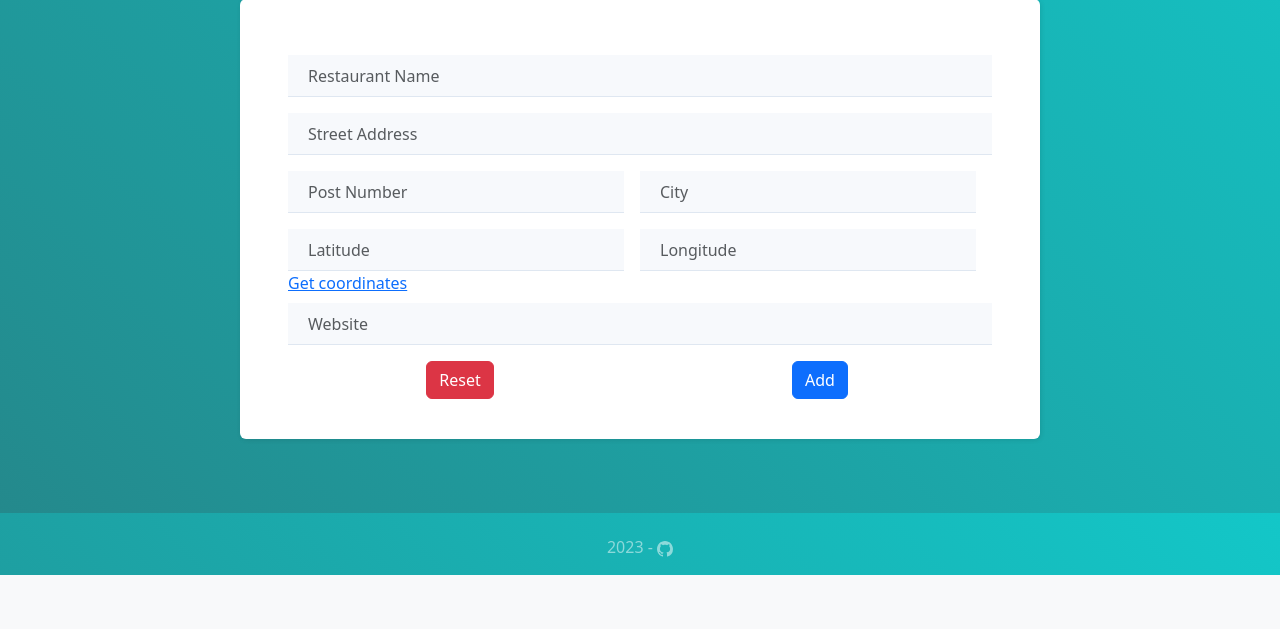
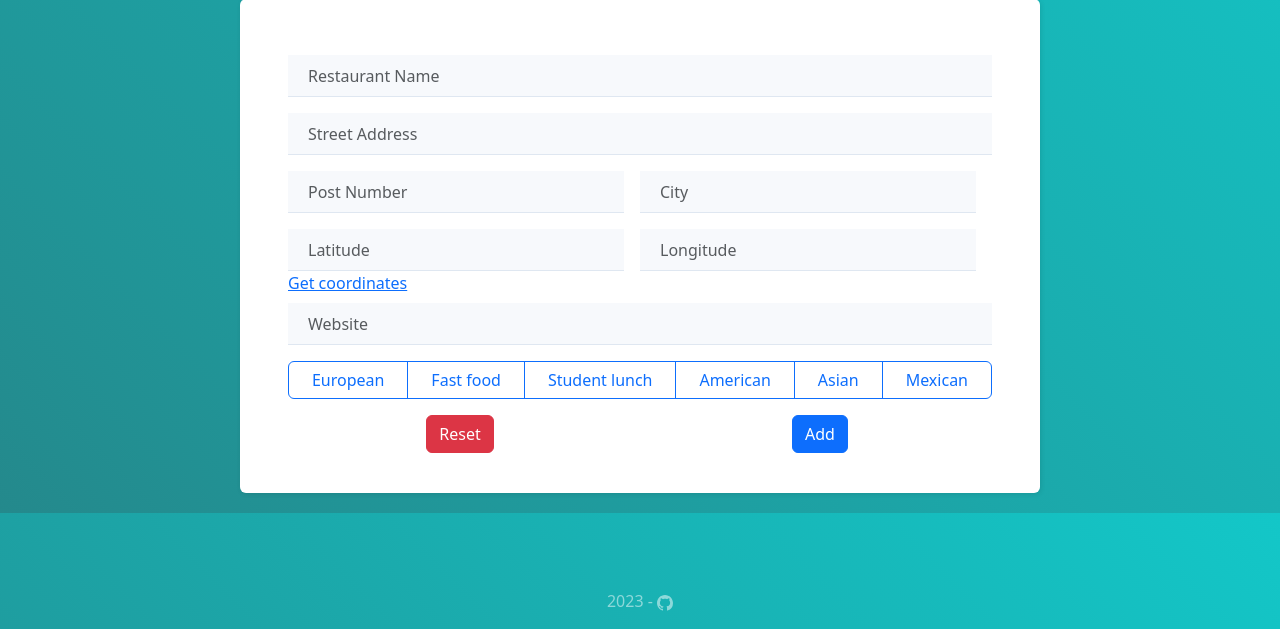
Before and after one commit to rauhja/restaurant-review-app, a Flask app: page /newrestaurant in a window 1280 px wide. Shown: the part 287-916 px from the top of the page. Before the commit the page ends 862 px from the top, so only its background shows below. Run offline with Flask 3, Linux system fonts and the light colour scheme; parts of the project's set-up code (start-up, migrations or seed data) failed here and were passed over.

Commit message:
Add tag feature

```diff
--- a/restaurants.py
+++ b/restaurants.py
@@ -20,6 +20,11 @@ def get(id):
     result = db.session.execute(sql, {"id":id})
     return result.fetchone()
 
+def getid(name):
+    sql = "SELECT id FROM restaurants WHERE name=:name"
+    result = db.session.execute(sql, {"name":name})
+    return result.fetchone()[0]
+
 def delete(id):
     try:
         user_role = users.user_role()
--- a/routes.py
+++ b/routes.py
@@ -3,7 +3,7 @@ from flask import render_template, request, redirect, session, flash
 import users
 import restaurants
 import reviews
-
+import tags
 
 @app.route("/")
 def index():
@@ -52,8 +52,6 @@ def signup():
 
 @app.route("/newrestaurant", methods=["GET", "POST"])
 def addrestaurant():
-    if request.method == "GET":
-        return render_template("newrestaurant.html")
     if request.method == "POST":
         name = request.form["name"]
         address = request.form["address"]
@@ -62,11 +60,17 @@ def addrestaurant():
         latitude = request.form["latitude"]
         longitude = request.form["longitude"]
         website = request.form["website"]
+        restaurant_tags = request.form.getlist("tags")
         if restaurants.add(name, address, postnumber, city, latitude, longitude, website):
+            for tag in restaurant_tags:
+                id = restaurants.getid(name)
+                print(id)
+                tags.addtag(id, tag)
+            return redirect("/restaurants")
+        else:
+            flash("Error")
             return redirect("/newrestaurant")
-        else:
-            flash("Restaurant already exists")
-            return redirect("/newrestaurant")
+    return render_template("newrestaurant.html")
 
 @app.route("/restaurants")
 def listrestaurants():
@@ -74,7 +78,7 @@ def listrestaurants():
 
 @app.route("/restaurants/<int:id>")
 def restaurant(id):
-    return render_template("restaurant.html", restaurant=restaurants.get(id), reviews=reviews.getreview(id), score=reviews.getscore(id))
+    return render_template("restaurant.html", restaurant=restaurants.get(id), reviews=reviews.getreview(id), score=reviews.getscore(id), tags=tags.getrestauranttag(id))
 
 @app.route("/deleterestaurant/<int:id>")
 def deleterestaurant(id):
--- a/templates/newrestaurant.html
+++ b/templates/newrestaurant.html
@@ -38,23 +38,20 @@
         <div class="col-12 mt-2">
           <input class="form-control" type="text" name="website" placeholder="Website" required>
         </div>
-        <!-- <div class="row g-3">
-          <div class="col-3">
-            <span class="form-text">Monday</span>
-          </div>
-          <div class="col-3">
-            <input class="form-control" type="text" name="mondayopen" placeholder="Open">
-          </div>
-          <div class="col-3">
-            <input class="form-control" type="text" name="mondayclose" placeholder="Close">
-          </div>
-          <div class="col-3">
-            <input class="form-check-input" type="checkbox" value="" id="flexCheckDefault">
-            <label class="form-check-label" for="flexCheckDefault">
-              Closed
-            </label>
-          </div>
-        </div> -->
+        <div class="btn-group mt-3" role="group">
+          <input type="checkbox" class="btn-check" id="european" autocomplete="off" value="1" name="tags">
+          <label class="btn btn-outline-primary" for="european">European</label>
+          <input type="checkbox" class="btn-check" id="fastfood" autocomplete="off" value="2" name="tags">
+          <label class="btn btn-outline-primary" for="fastfood">Fast food</label>
+          <input type="checkbox" class="btn-check" id="student" autocomplete="off" value="3" name="tags">
+          <label class="btn btn-outline-primary" for="student">Student lunch</label>
+          <input type="checkbox" class="btn-check" id="american" autocomplete="off" value="4" name="tags">
+          <label class="btn btn-outline-primary" for="american">American</label>
+          <input type="checkbox" class="btn-check" id="asian" autocomplete="off" value="5" name="tags">
+          <label class="btn btn-outline-primary" for="asian">Asian</label>
+          <input type="checkbox" class="btn-check" id="mexican" autocomplete="off" value="6" name="tags">
+          <label class="btn btn-outline-primary" for="mexican">Mexican</label>
+        </div>
         <div class="col-6">
           <button class="btn btn-danger btn-block" type="reset">Reset</button>
         </div>
```
Also changed, not shown: schema.sql (+12 -1 lines), static/main.css (+0 -15 lines), tags.py (added, +21 -0 lines), templates/restaurant.html (+9 -2 lines).
